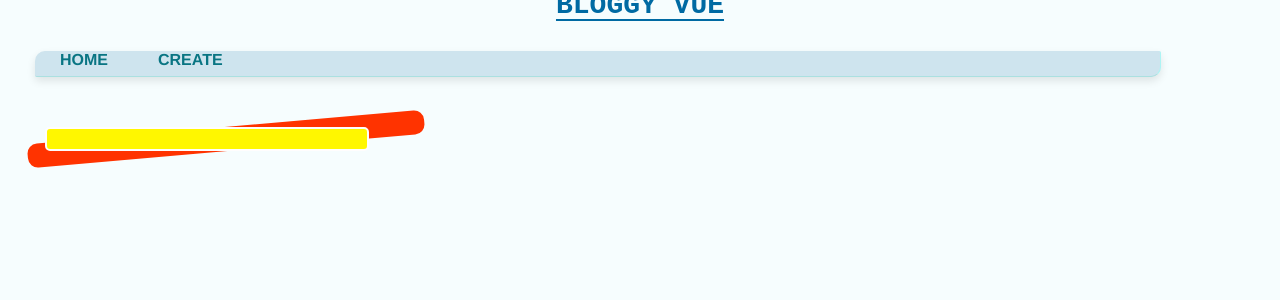
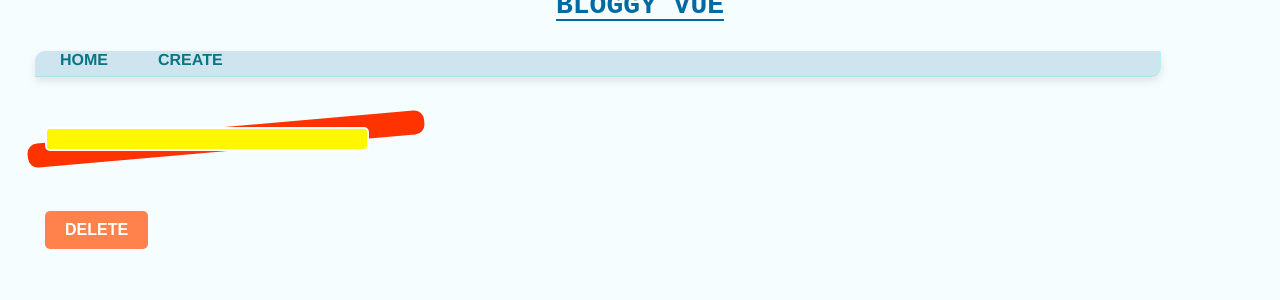
Before and after one commit to KRYPTONITErex/composition-api, a Vue app: page /myposts/1 in a window 1280 px wide. Shown: the top 300 px of the page. Built offline with nearby package versions, Linux system fonts and the light colour scheme; no server answers; the database is empty.

Commit message:
delete mypost from firebase

```diff
--- a/src/views/Detail.vue
+++ b/src/views/Detail.vue
@@ -5,6 +5,8 @@
   <div class="post" v-if="mypost">
     <h2 class="lt">{{ mypost.title }}</h2>
     <p>{{ mypost.body }}</p>
+
+    <button @click="deletepost" class="deletebutton">DELETE</button>
   </div>
   <div v-else><Spinner></Spinner></div>
 
@@ -14,17 +16,28 @@
 import Spinner from '../assets/components/Spinner'
 import getPost from '../composables/getPost';
 import { useRoute } from 'vue-router';
+import { useRouter } from 'vue-router';
+import { db } from '../firebase/config';
 
 export default {
   components: { Spinner },
     props: ["id"],
-    setup(){
+    setup(props){
       let route = useRoute();
+      let router = useRouter();
       // console.log(route.params.id)
 
       let {mypost,error,load} = getPost(route.params.id);
       load();
-      return{mypost, error}
+      let deletepost = async ()=>{
+        // alert ("clicked")
+        let id = props.id;
+        await db.collection("myposts").doc(id).delete();
+
+        router.push("/");
+
+      }
+      return{mypost, error,deletepost}
     }
 
 }
@@ -86,5 +99,38 @@ export default {
     padding-left: 15px;
 }
 
+.deletebutton {
+  width: auto;
+  margin: 30px;
+  background-color: #ff824d; /* Vibrant red */
+  color: white; /* White text for contrast */
+  border: none; /* Remove default border */
+  border-radius: 5px; /* Rounded corners */
+  padding: 10px 20px; /* Comfortable padding */
+  font-size: 16px; /* Readable font size */
+  font-weight: bold; /* Make text bold */
+  cursor: pointer; /* Pointer cursor on hover */
+  transition: background-color 0.3s ease, transform 0.2s ease; /* Smooth hover effect */
+}
+
+.button-container {
+  width: auto;
+  display: flex;
+  justify-content: center;
+  align-items: center;
+  align-content: center;
+}
+
+.deletebutton:hover {
+  background-color: #e62300; /* Darker red on hover */
+  transform: scale(1.05); /* Slightly enlarge on hover */
+}
+
+.deletebutton:active {
+  color: rgb(0, 0, 0);
+  background-color: #ffd000; /* Even darker red on click */
+  transform: scale(0.95); /* Slightly shrink on click */
+}
+
 
 </style>
```
